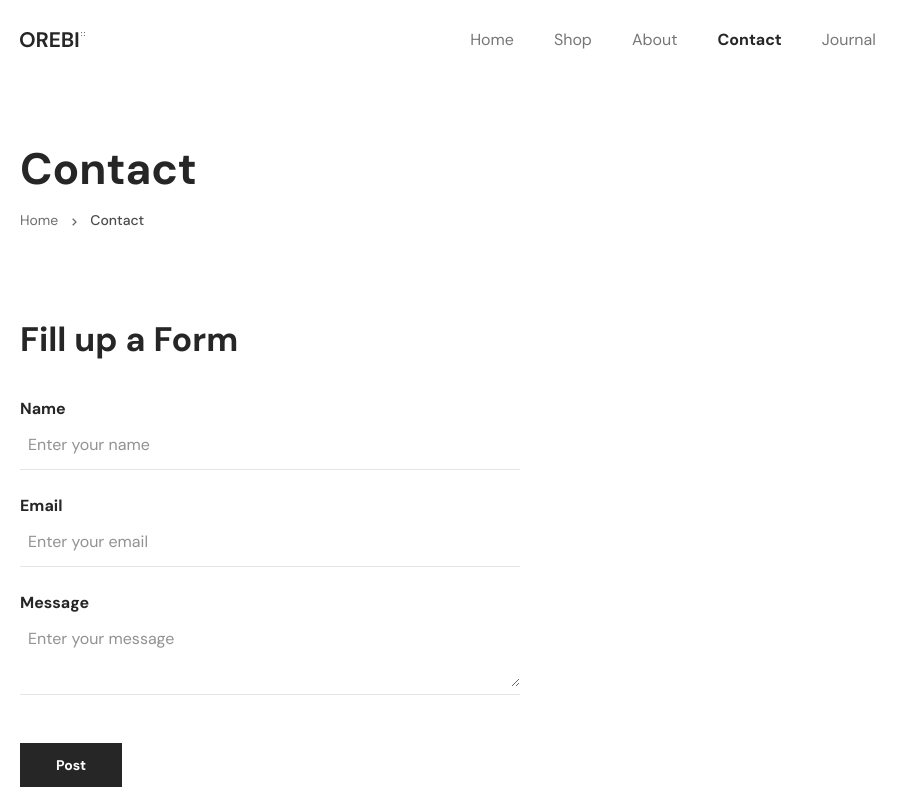
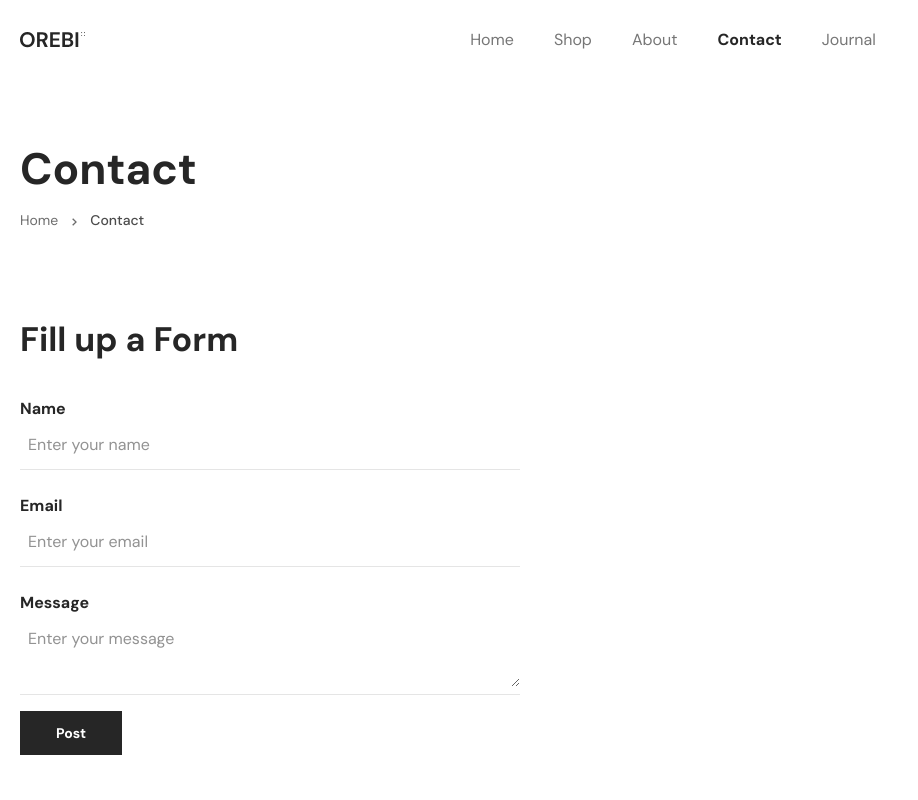
Before and after one commit to IamAshrafee/OREBI-Ecommerce-Full-Stack, a React (Vite) app in the folder Frontend/: page /contact in a window 1280 px wide. Shown: the top 800 px of the page, without its empty margins (0-918 px from the left). Built offline with nearby package versions, Linux system fonts and the light colour scheme.

Commit message:
form submit enabled

```diff
--- a/Frontend/src/pages/Contact.jsx
+++ b/Frontend/src/pages/Contact.jsx
@@ -20,6 +20,7 @@ const Contact = () => {
           </div>
           <div className="flex flex-col gap-8">
             <Heading2 text="Fill up a Form" />
+            <form action="submit">
               <div className="flex flex-col gap-2">
                 <Inputs
                   label="Name"
@@ -40,9 +41,13 @@ const Contact = () => {
                 />
               </div>
               <Button text="Post" className="px-9 py-3 w-max" />
+            </form>
           </div>
           <div className="mt-24">
-            <Heading2 text="Our Location" className="mb-4 pb-4 border-b border-b-black/20"/>
+            <Heading2
+              text="Our Location"
+              className="mb-4 pb-4 border-b border-b-black/20"
+            />
             <iframe
               src="https://www.google.com/maps/embed?pb=!1m14!1m8!1m3!1d14606.202351085074!2d90.37416957141109!3d23.7634004095152!3m2!1i1024!2i768!4f13.1!3m3!1m2!1s0x3755c70030f72dad%3A0xb1e04b25c323f66e!2sBangladesh%20National%20Parliament%20House!5e0!3m2!1sen!2sbd!4v1760426145065!5m2!1sen!2sbd"
               height="450"
```
Lines whose indentation alone changed are shown as unchanged.
